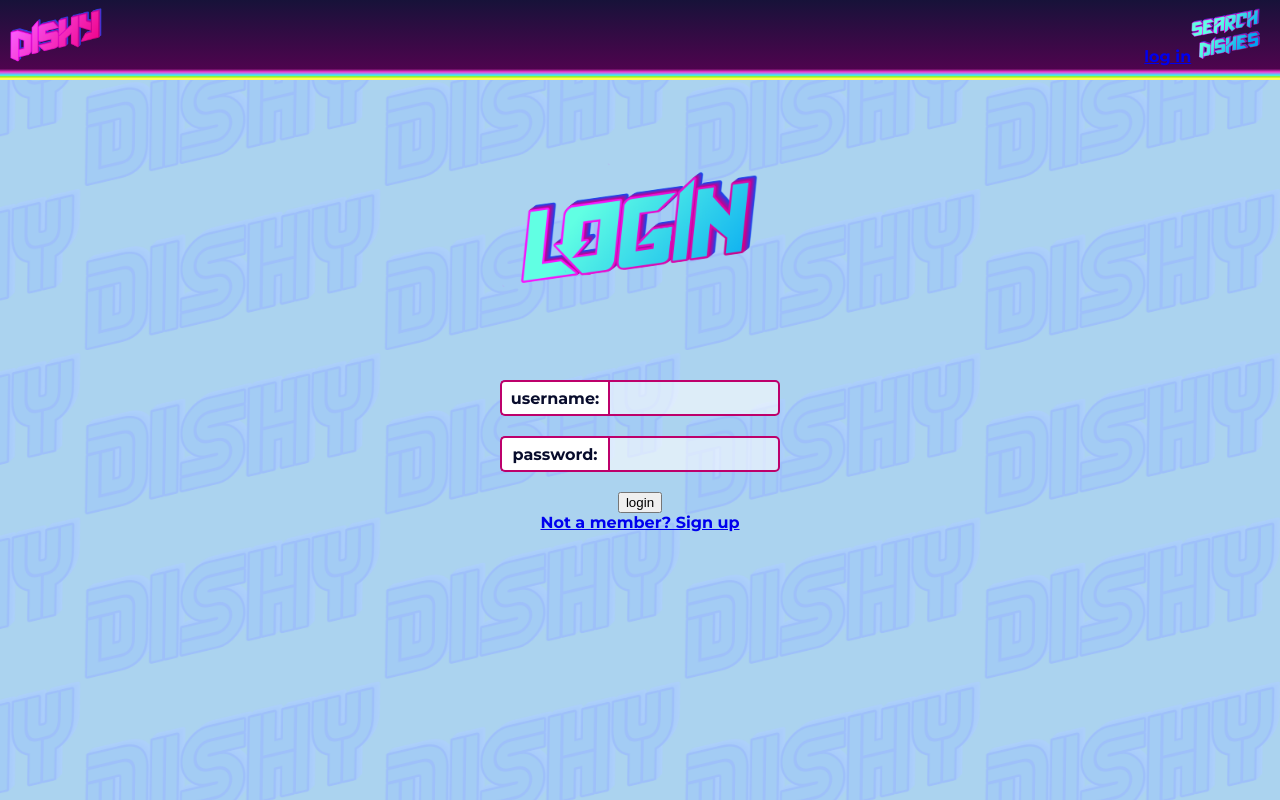
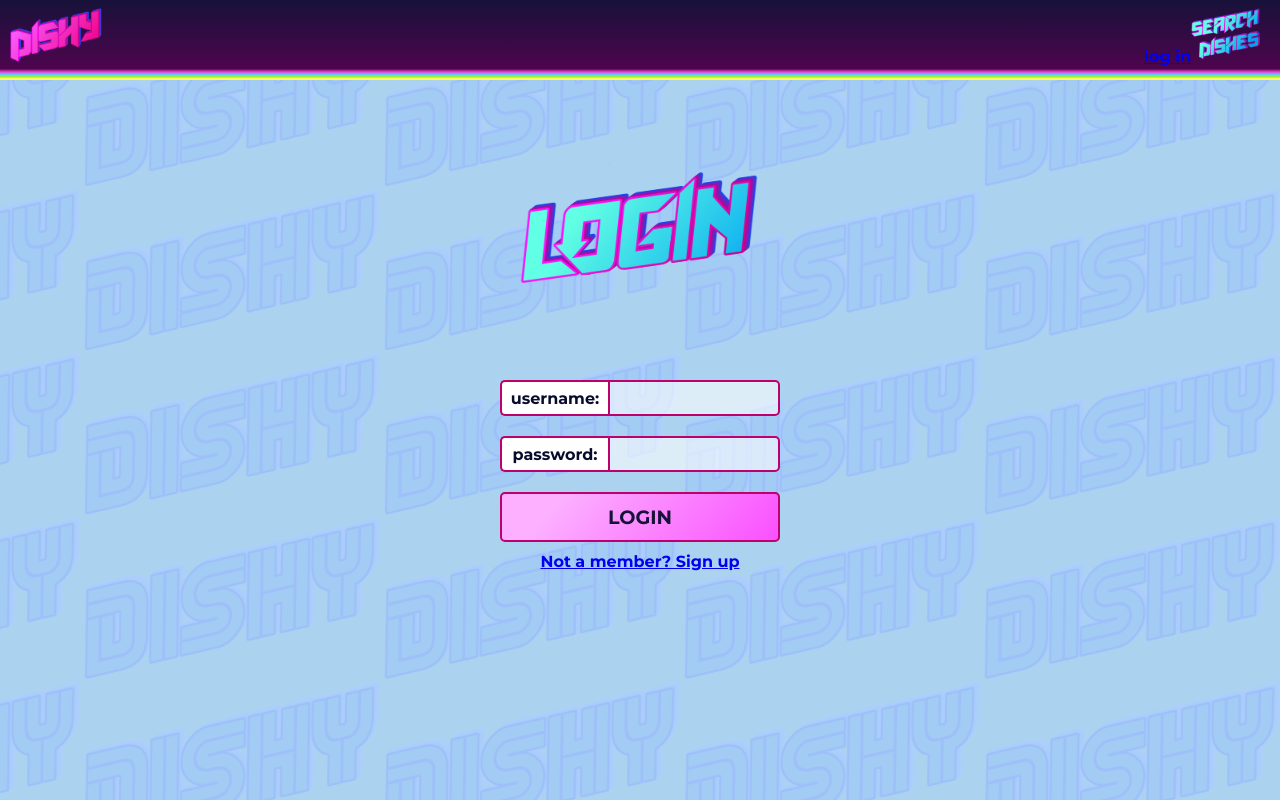
Before and after one commit to DevArrowsmith/dishy, a React (Create React App) app: page /#/signin in a window 1280 px wide. Built offline with nearby package versions, Linux system fonts and the light colour scheme.

Commit message:
Style LoginPage Login button.

```diff
--- a/src/components/LoginPage/LoginPage.js
+++ b/src/components/LoginPage/LoginPage.js
@@ -54,7 +54,11 @@ function LoginPage({ setUser }) {
           <input type="password" name="password" />
         </label>
 
-        <button type="submit" onClick={handleFormSubmit}>
+        <button
+          className="LoginPage-login-button"
+          type="submit"
+          onClick={handleFormSubmit}
+        >
           login
         </button>
       </form>
--- a/src/styles/LoginPage.css
+++ b/src/styles/LoginPage.css
@@ -53,3 +53,21 @@
   border-radius: 0 5px 5px 0;
   text-align: center;
 }
+
+.LoginPage-login-button {
+  width: 100%;
+  height: 50px;
+  margin: 10px 0;
+  font-family: "Montserrat", sans-serif;
+  font-size: 1.2rem;
+  color: #171239;
+  text-decoration: none;
+  text-transform: uppercase;
+  background: linear-gradient(130deg, #fcb0ff 0%, #fcb0ff 20%, #FA50FF 100%);
+  border: 2px solid #BD006B;
+  border-radius: 5px;
+  display: flex;
+  flex-flow: column nowrap;
+  justify-content: center;
+  align-items: center;
+}
```
